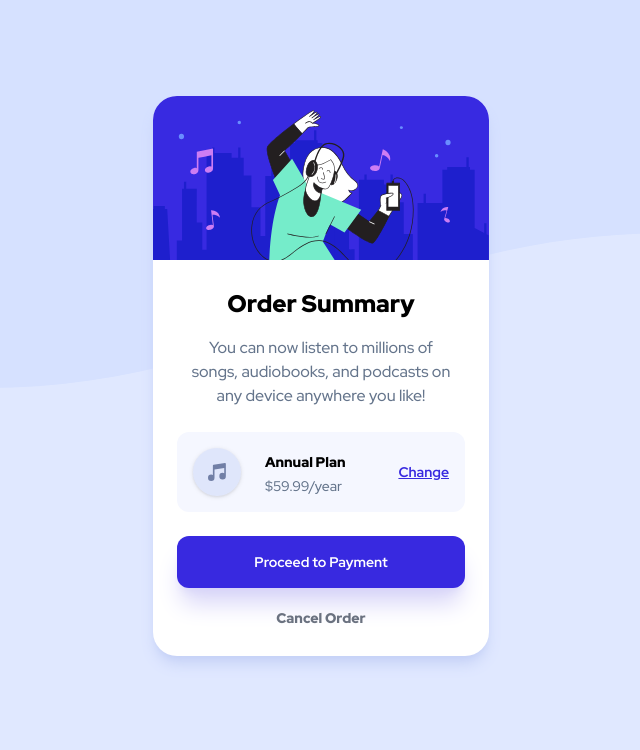
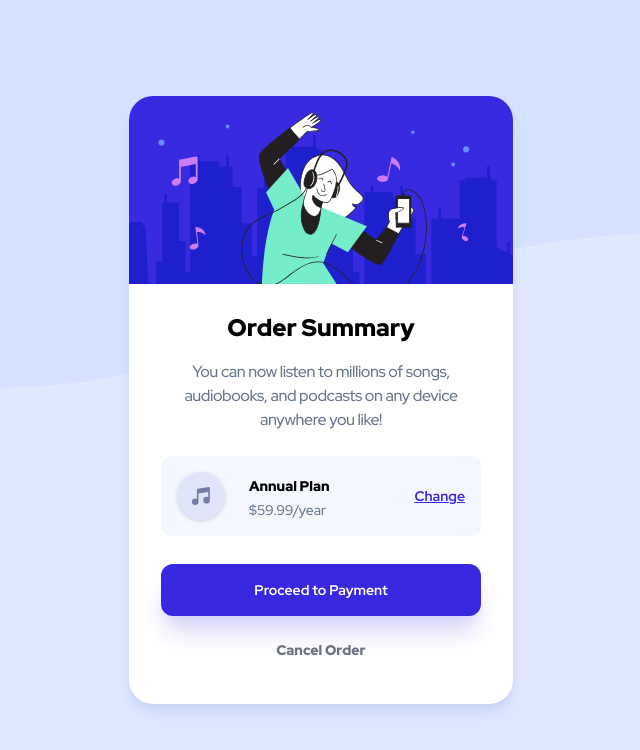
Before and after one commit to Abhyom/Order-summary-component, a plain HTML site: page index.html in a window 1280 px wide. Shown: the whole page, without its empty margins (319-959 px from the left). Drawn offline with nearby package versions, Linux system fonts and the light colour scheme.

Commit message:
Update index.html

```diff
--- a/index.html
+++ b/index.html
@@ -21,11 +21,11 @@
               'mono': ['ui-monospace', 'SFMono-Regular'],
        },
         height: {
-            '140': '35rem',
+            '148': '38rem',
             '13': '3.25rem',
       },
       width:{
-        '84':'21rem',
+        '98':'26rem',
       },
       maxWidth:{
         '2xs':'17rem',
@@ -38,21 +38,20 @@
 
 </head>
 
-<body class="bg-[#e0e8ff] bg-[url('images/pattern-background-mobile.svg')] bg-no-repeat bg-contain bg-top font-medium md:bg-[url('images/pattern-background-desktop.svg')] ">
+<body class="bg-[#e0e8ff] bg-[url('images/pattern-background-mobile.svg')] bg-no-repeat bg-contain bg-top font-medium md:bg-[url('/images/pattern-background-desktop.svg')] ">
 
   <!-- MAIN CONTAINER DIV:- -->
- <div class=" container rounded-3xl h-140 w-84 bg-white shadow-lg shadow-[#c4d0f6] m-auto mt-24 flex flex-col  items-center font-sans-serif">
+ <div class=" container rounded-3xl h-148 w-96 bg-white shadow-lg shadow-[#c4d0f6] m-auto mt-24 flex flex-col  items-center font-sans-serif">
       <!-- FIRST CHILD (HERO BANNER)-->
       <img class=" rounded-t-3xl" src="images/illustration-hero.svg"/>
       <!-- SECOND CHILD (HEADING) -->
       <h1 class="font-black text-2xl mt-7">Order Summary</h1>
       <!-- THIRD CHILD (TEXT CONTENT) -->
-      <p class="max-w-2xs font-medium text-center mt-4 text-slate-500">You can now listen to millions of songs, audiobooks, and podcasts on any
+      <p class="tracking-tight max-w-xs font-medium text-center mt-4 text-slate-500">You can now listen to millions of songs, audiobooks, and podcasts on any
       device anywhere you like!</p>
 
       <!-- FOURTH CHILD (PRICING PLAN)-->
-      <div class="flex mt-6 bg-[#f5f7ff] w-72 h-20 items-center rounded-xl text-sm mb-5">
-
+      <div class="flex mt-6 bg-[#f5f7ff] w-80 h-20 items-center rounded-xl text-sm mb-5">
         <img class="h-12 drop-shadow ml-4 mr-4" src="images/icon-music.svg"/>
 
         <div class="ml-2 h-10">
@@ -64,10 +63,11 @@
       </div>
 
       <!-- FIFTH CHILD (PAYMENT BUTTON) -->
-      <button class="bg-[#3829e0] text-sm text-white w-72 h-13 font-bold mt-1 rounded-xl shadow-xl shadow-[#d7d4f8] hover:cursor-pointer hover:bg-[#766cf1]">Proceed to Payment</button>
+      <button class="bg-[#3829e0] text-sm text-white w-80 h-13 font-bold mt-2 rounded-xl shadow-xl shadow-[#d7d4f8] hover:cursor-pointer hover:bg-[#766cf1]">Proceed to Payment</button>
 
       <!-- SIXTH CHILD (CANCEL BUTTON)-->
-      <button class="mt-5 text-sm text-gray-500 font-black hover:cursor-pointer hover:text-gray-700">Cancel Order</button>
+      <button class="mt-6 text-sm text-gray-500 font-black hover:cursor-pointer hover:text-gray-700">Cancel Order</button>
 
+  </div>
 </body>
 </html>
```
